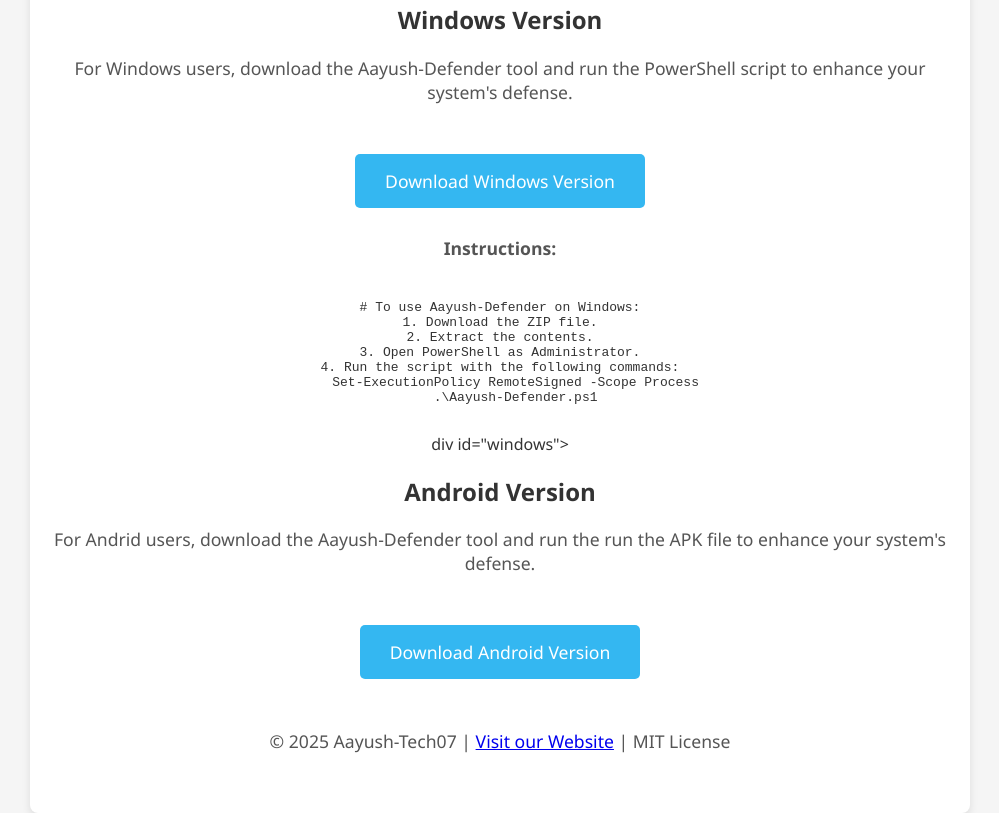
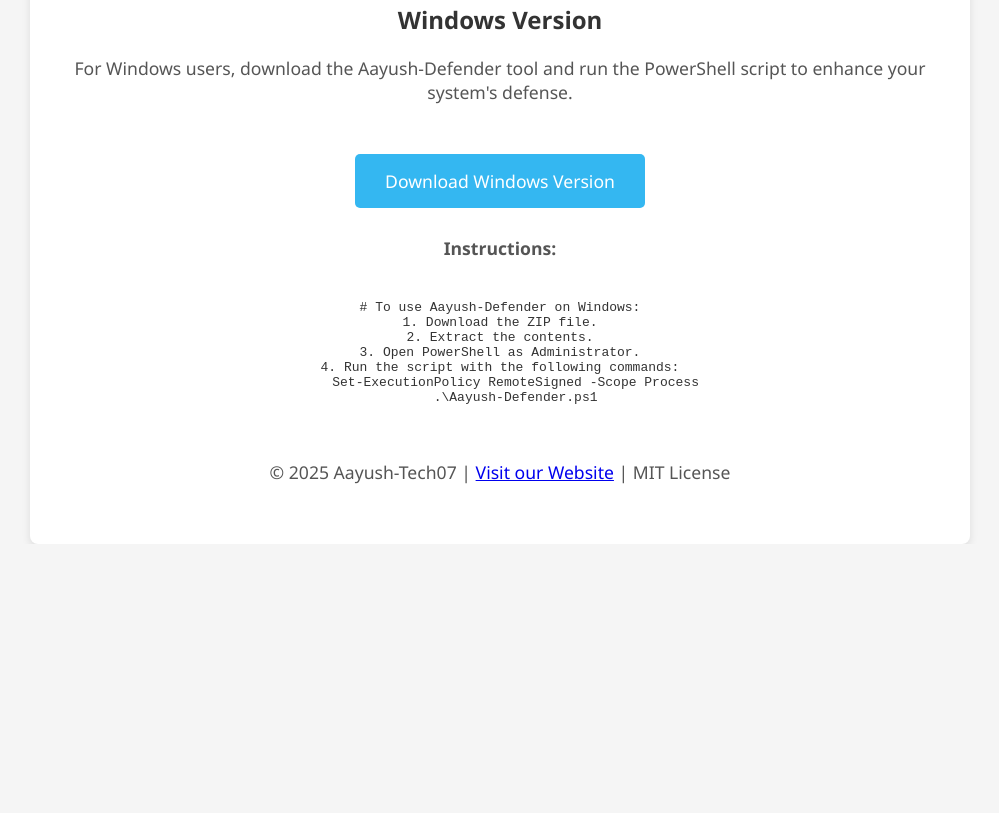
Before and after one commit to Aayushkin/-Aayush-Defender, a plain HTML site: page index.html in a window 1280 px wide. Shown: the part 761-1574 px from the top of the page, without its empty margins (140-1139 px from the left). After the commit the page ends 1305 px from the top, so only its background shows below. Drawn offline with Linux system fonts and the light colour scheme.

Commit message:
Update index.html

```diff
--- a/index.html
+++ b/index.html
@@ -112,11 +112,6 @@
     .\Aayush-Defender.ps1
             </pre>
         </div>
-        div id="windows">
-            <h2>Android Version</h2>
-            <p>For Andrid users, download the Aayush-Defender tool and run the run the APK file to enhance your system's defense.</p>
-            <a href="https://github.com/Aayushkin/-Aayush-Defender/releases/download/untagged-6cef0197bccf4f979ff8/AayushDefender.zip" class="btn btn-secondary">Download Android Version</a>
-
         <footer>
             <p>© 2025 Aayush-Tech07 | <a href="https://aayush-tech07.website">Visit our Website</a> | MIT License</p>
         </footer>
```
